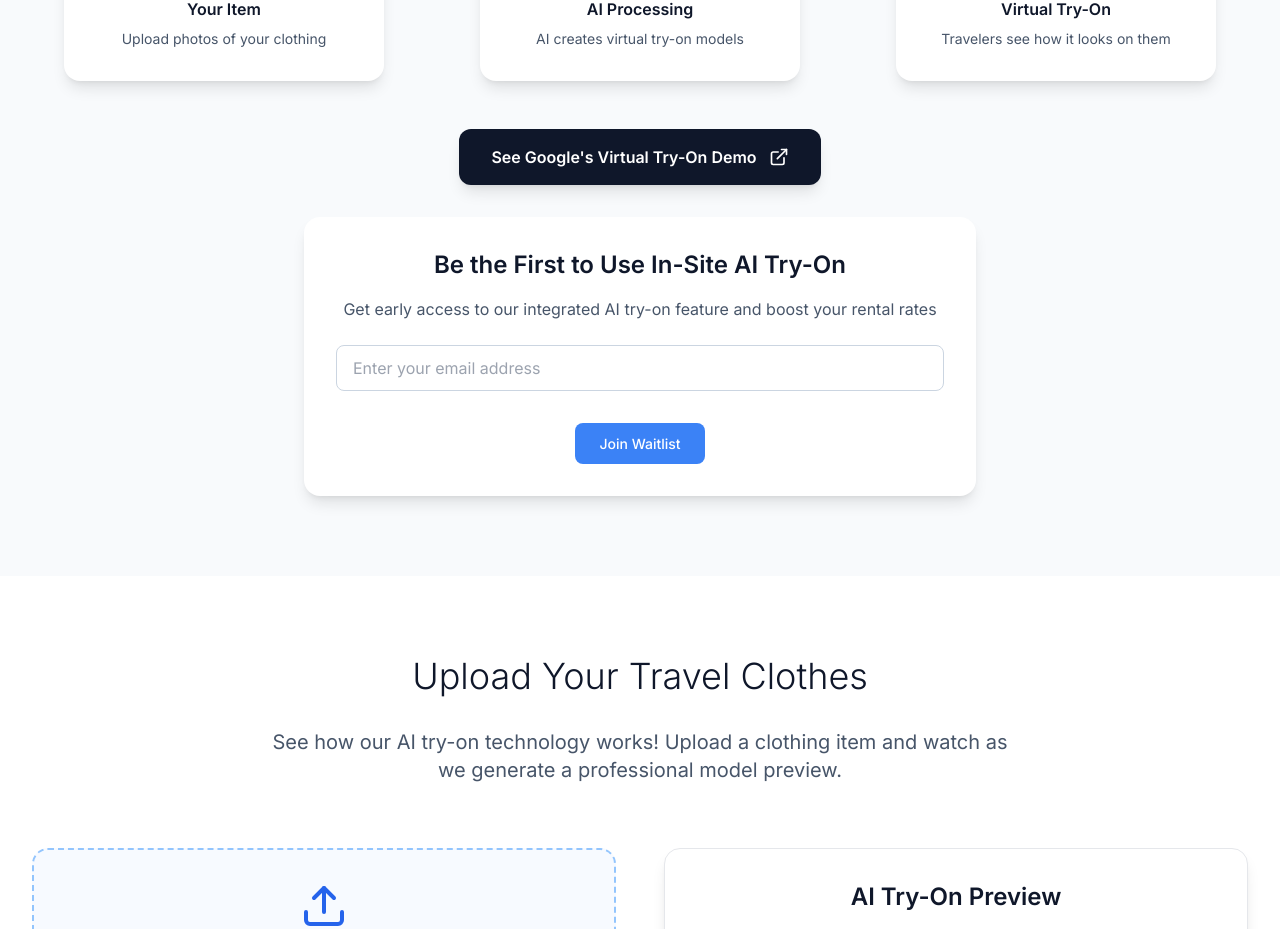
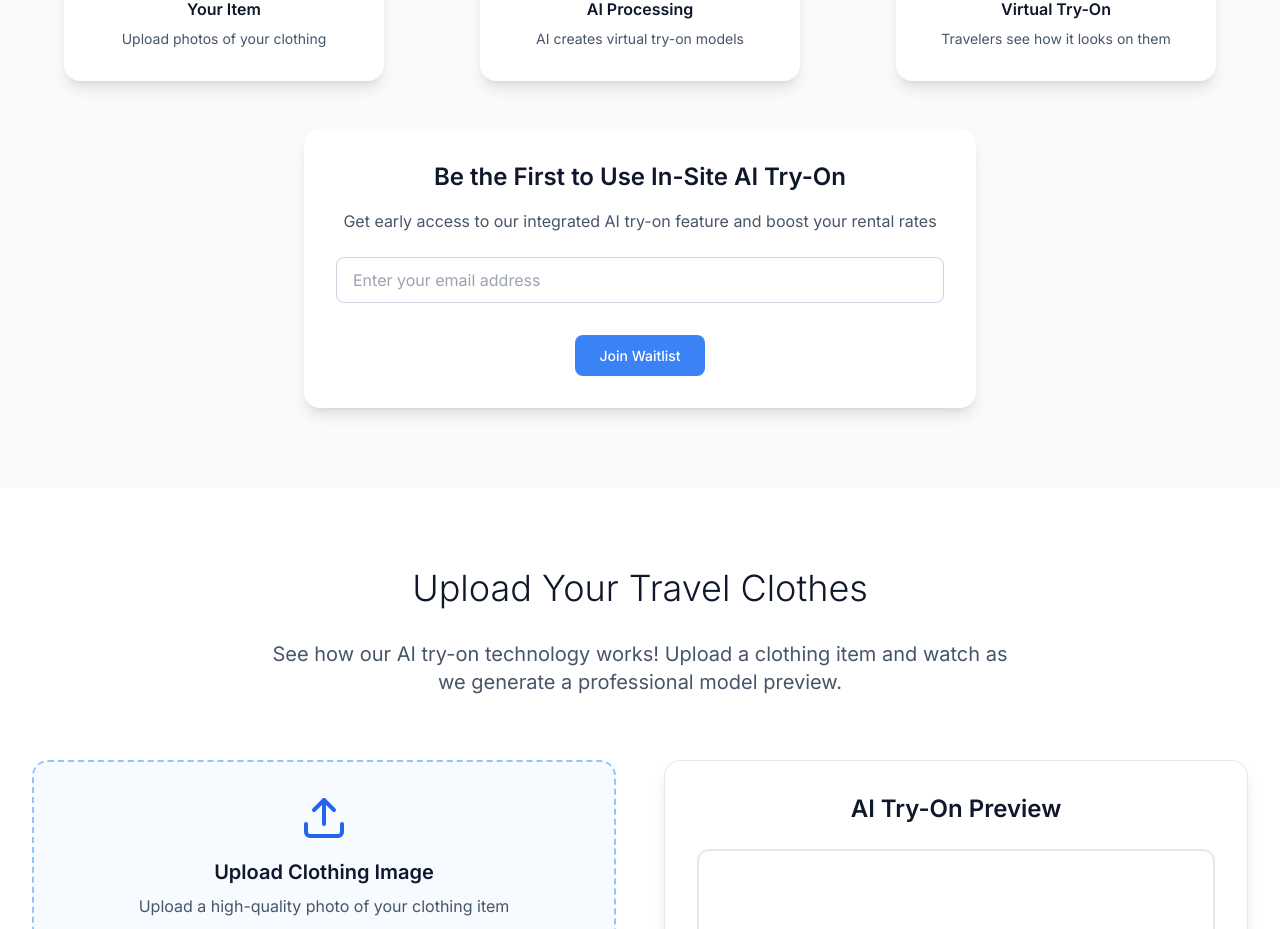
Before and after one commit to SIRXIII/TravelClothingClub, a React (Vite) app: page /lender-portal in a window 1280 px wide. Shown: the part 1556-2485 px from the top of the page. Built offline with nearby package versions, Linux system fonts and the light colour scheme; no server answers.

Commit message:
Remove Google's Virtual Try-On Demo link

```diff
--- a/src/components/LenderLandingPage.tsx
+++ b/src/components/LenderLandingPage.tsx
@@ -287,19 +287,6 @@ function LenderLandingPage() {
               <h3 className="font-semibold text-slate-900 mb-2">Virtual Try-On</h3>
               <p className="text-sm text-slate-600">Travelers see how it looks on them</p>
             </div>
-          </div>
-
-          {/* Demo Button */}
-          <div className="text-center mb-8">
-            <a
-              href="https://www.google.com/shopping/tryon?gl=us&hl=en&utm_source=searchlabs&udm=28"
-              target="_blank"
-              rel="noopener noreferrer"
-              className="inline-flex items-center gap-3 bg-slate-900 text-white px-8 py-4 rounded-xl font-semibold hover:bg-slate-800 transition shadow-lg"
-            >
-              See Google's Virtual Try-On Demo
-              <ExternalLink className="w-5 h-5" />
-            </a>
           </div>
 
           {/* Mailchimp Embedded Form */}
```
